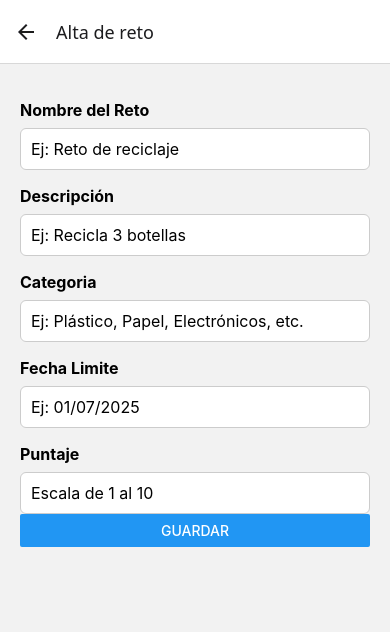
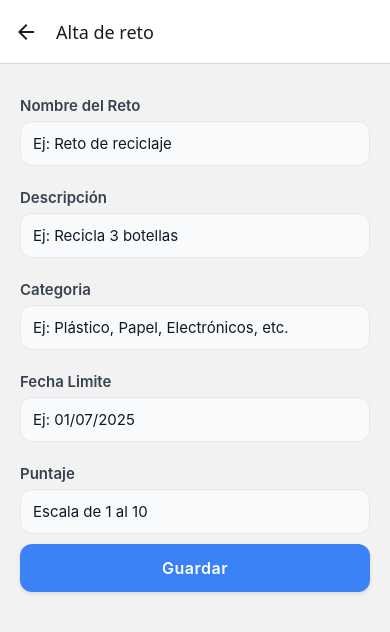
Before and after one commit to Fernando-Bonilla/EcoChallenge, a React Native app: screen /formAlta in a window 390 px wide. Shown: the top 632 px of the page. Built offline with nearby package versions, Linux system fonts and the light colour scheme.

Commit message:
probando estilos

```diff
--- a/src/components/Button/Button.styles.js
+++ b/src/components/Button/Button.styles.js
@@ -2,27 +2,33 @@ import { StyleSheet } from "react-native";
 
 const styles = StyleSheet.create({
   button: {
-        backgroundColor: "blue",
-        paddingVertical: 10,
-        borderRadius: 5,
-        // alignItems: "center",
-        minWidth: 200,
-        marginBottom: 10,
+    backgroundColor: "#3B82F6", // azul moderno
+    paddingVertical: 14,
+    paddingHorizontal: 20,
+    borderRadius: 12,
+    minWidth: 120,
+    alignItems: "center",
+    marginBottom: 12,
 
+    // Sombra moderna (iOS + Android)
+    shadowColor: "#000",
+    shadowOffset: { width: 0, height: 2 },
+    shadowOpacity: 0.1,
+    shadowRadius: 4,
+    elevation: 3,
   },
 
   view: {
-
     justifyContent: "center",
     alignItems: "center",
-
   },
 
   text: {
-        color: "white",
-        fontSize: 20,
-    }
-
+    color: "#FFFFFF",
+    fontSize: 16,
+    fontWeight: "600",
+    letterSpacing: 0.5,
+  },
 });
 
 export default styles;
--- a/src/screens/AltaRetos/formAlta.js
+++ b/src/screens/AltaRetos/formAlta.js
@@ -1,7 +1,8 @@
 import React, { useState } from "react";
-import { View, Text, TextInput, Button, Alert } from "react-native";
+import { View, Text, TextInput, Alert } from "react-native";
 import stylesForm from "./styleForm";
 import AsyncStorage from "@react-native-async-storage/async-storage";
+import Button from "../../components/Button/Button";
 
 const AltaReto = () => {
     const [userName, setuserName] = useState('');
@@ -116,7 +117,10 @@ const AltaReto = () => {
             maxLength={2}
 
         />
-        <Button title="Guardar" onPress={HandleSubmit} />
+        <Button
+            title="Guardar" onPress={HandleSubmit}
+        >
+        </Button>
     </View>
   );
 };
--- a/src/screens/AltaRetos/listRetos.js
+++ b/src/screens/AltaRetos/listRetos.js
@@ -2,12 +2,11 @@ import AsyncStorage from "@react-native-async-storage/async-storage";
 import { View, Text, Alert } from "react-native";
 import Card from "../../components/Card/Card";
 import Button from "../../components/Button/Button";
-import { useEffect, useState } from "react";
+import { useState } from "react";
 import { useNavigation } from "@react-navigation/native";
 import { useCallback } from "react";
 import { useFocusEffect } from '@react-navigation/native';
-
-
+import { styleListRetos } from "./styleListRetos";
 
 export  function ListRetos() {
     const [reto, setReto] = useState([]);
@@ -66,11 +65,12 @@ export  function ListRetos() {
 );
 
 
+
 return (
-        <View>
+  <View style={styleListRetos.container}>
     {reto.length > 0 ? (
       reto.map((reto, index) => (
-            <View key={index}>
+        <View key={index} style={styleListRetos.cardWrapper}>
           <Card
             userName={reto.userName}
             description={reto.description}
@@ -78,6 +78,7 @@ export  function ListRetos() {
             deadline={reto.deadline}
             score={reto.score}
           />
+          <View style={styleListRetos.buttonGroup}>
             <Button
               title="Eliminar"
               customPress={() => confirmDelete(index)}
@@ -89,13 +90,23 @@ export  function ListRetos() {
                   index: index,
                   retoActual: reto,
                 })
-              }/>
+              }
+            />
+             <Button
+              title="Agregar"
+              customPress={() =>
+                navigation.navigate("formAlta")
+              }
+            />
+          </View>
         </View>
       ))
     ) : (
-        <Text>No hay retos para mostrar. {JSON.stringify(reto)}</Text>
+      <Text style={styleListRetos.emptyText}>
+        No hay retos para mostrar.
+      </Text>
     )}
-
   </View>
 );
+
 }
--- a/src/screens/AltaRetos/styleForm.js
+++ b/src/screens/AltaRetos/styleForm.js
@@ -1,23 +1,44 @@
-import { StyleSheet } from 'react-native';
+
+import { StyleSheet } from "react-native";
 
 const stylesForm = StyleSheet.create({
   container: {
+    flex: 1,
+    backgroundColor: "#F3F4F6",
+    alignItems: "center",
+    justifyContent: "center",
     padding: 20,
   },
+  formWrapper: {
+    width: "90%",
+    maxWidth: 380,
+    backgroundColor: "#FFFFFF",
+    borderRadius: 20,
+    padding: 20,
+    shadowColor: "#000",
+    shadowOffset: { width: 0, height: 4 },
+    shadowOpacity: 0.08,
+    shadowRadius: 10,
+    elevation: 5,
+  },
   label: {
-    fontWeight: 'bold',
-    fontSize: 16,
-    marginBottom: 8,
-    marginTop: 16,
+    fontSize: 15,
+    fontWeight: "600",
+    color: "#374151",
+    marginBottom: 6,
+    marginTop: 12,
   },
   input: {
+    backgroundColor: "#F9FAFB",
+    borderColor: "#E5E7EB",
     borderWidth: 1,
-    borderColor: '#ccc',
-    borderRadius: 6,
-    padding: 10,
-    backgroundColor: '#fff',
-    fontSize: 16,
+    borderRadius: 12,
+    padding: 12,
+    fontSize: 15,
+    color: "#111827",
+    marginBottom: 10,
   },
+
 });
 
 export default stylesForm;
--- /dev/null
+++ b/src/screens/AltaRetos/styleListRetos.js
@@ -0,0 +1,32 @@
+import { StyleSheet } from "react-native";
+
+export const styleListRetos = StyleSheet.create({
+  container: {
+    flex: 1,
+    backgroundColor: "#F3F4F6",
+    padding: 20,
+  },
+  cardWrapper: {
+    backgroundColor: "#FFFFFF",
+    borderRadius: 12,
+    padding: 16,
+    marginBottom: 20,
+    shadowColor: "#000",
+    shadowOffset: { width: 0, height: 2 },
+    shadowOpacity: 0.1,
+    shadowRadius: 4,
+    elevation: 3,
+  },
+  buttonGroup: {
+    flexDirection: "row",
+    justifyContent: "space-between",
+    gap: 12,
+    marginTop: 12,
+  },
+  emptyText: {
+    fontSize: 16,
+    color: "#6B7280",
+    textAlign: "center",
+    marginTop: 40,
+  },
+});
--- a/src/screens/Home/Home.styles.js
+++ b/src/screens/Home/Home.styles.js
@@ -3,9 +3,8 @@ import { StyleSheet } from "react-native"
 const styles = StyleSheet.create({
   container: {
     flex: 1,
-    paddingTop: 20,
-    justifyContent: "flex-start",
-    alignItems: 'center',
+    padding: 20,
+    justifyContent: "space-between", // Esto separa los dos bloques entre arriba y abajo
   },
 
 });
--- a/src/screens/Materiales/ListadoMateriales.js
+++ b/src/screens/Materiales/ListadoMateriales.js
@@ -4,9 +4,8 @@ import { useCallback } from "react";
 import AsyncStorage from "@react-native-async-storage/async-storage";
 import Card from "../../components/Card/Card";
 import Button from "../../components/Button/Button";
-
 import { useState } from "react";
-import styles from "./ListadoMateriales.styles";
+import { styleListMateriales } from "./ListadoMateriales.styles";
 
 const ListMateriales = ({navigation}) => {
     const [articulos, setArticulos] = useState([]);
@@ -92,14 +91,14 @@ const ListMateriales = ({navigation}) => {
     );
 
     return (
-        <View style={styles.view}>
+       <View style={styleListMateriales.view}>
         {articulos.length > 0 ? (
             articulos.map((articulo, index) => (
-                    <View key={index}>
+            <View key={index} style={styleListMateriales.cardContainer}>
+                <Text style={styleListMateriales.cardText}>Articulo: {articulo.name}</Text>
+                <Text style={styleListMateriales.cardText}>Categoria: {articulo.category}</Text>
 
-                        <Text>Articulo: {articulo.name}</Text>
-                        <Text>Categoria: {articulo.category}</Text>
-
+                <View style={styleListMateriales.buttonGroup}>
                 <Button
                     title="Eliminar"
                     customPress={() => confirmDelete(index)}
@@ -112,14 +111,23 @@ const ListMateriales = ({navigation}) => {
                         articuloActual: articulo,
                     })
                     }
+                /><Button
+                    title="Agregar"
+                    customPress={() =>
+                    navigation.navigate("AltaMateriales")
+                    }
                 />
+
+                </View>
             </View>
             ))
         ) : (
-                <Text>No hay articulos para mostrar.</Text>
+            <Text style={styleListMateriales.emptyText}>
+            No hay artículos para mostrar.
+            </Text>
         )}
+</View>
 
-        </View>
     );
 
 
--- a/src/screens/Materiales/ListadoMateriales.styles.js
+++ b/src/screens/Materiales/ListadoMateriales.styles.js
@@ -1,16 +1,49 @@
 import { StyleSheet } from "react-native";
 
-
-const styles = StyleSheet.create({
-    view: {
-        paddingTop: 20,
-        flex: 1,
-        justifyContent: "flex-start",
-        alignItems: "center",
-        backgroundColor: "#fff"
-
-    }
-
+export const styleListMateriales = StyleSheet.create({
+  view: {
+    flex: 1,
+    backgroundColor: "#F9FAFB",
+    padding: 20,
+  },
+  cardContainer: {
+    backgroundColor: "#FFFFFF",
+    borderRadius: 12,
+    padding: 16,
+    marginBottom: 16,
+    shadowColor: "#000",
+    shadowOffset: { width: 0, height: 2 },
+    shadowOpacity: 0.1,
+    shadowRadius: 4,
+    elevation: 3,
+  },
+  cardText: {
+    fontSize: 16,
+    color: "#1F2937",
+    marginBottom: 8,
+  },
+  buttonGroup: {
+    flexDirection: "row",
+    justifyContent: "space-between",
+    marginTop: 10,
+    gap: 10,
+  },
+  button: {
+    flex: 1,
+    backgroundColor: "#1D4ED8", // azul fuerte
+    paddingVertical: 10,
+    borderRadius: 8,
+    alignItems: "center",
+  },
+  buttonText: {
+    color: "#FFFFFF",
+    fontWeight: "bold",
+    fontSize: 16,
+  },
+  emptyText: {
+    fontSize: 16,
+    color: "#6B7280",
+    textAlign: "center",
+    marginTop: 40,
+  },
 });
-
-export default styles;
--- a/src/screens/Participate/Participate.js
+++ b/src/screens/Participate/Participate.js
@@ -62,38 +62,35 @@ const Participation = () => {
     }
 
     try {
-        // 🛰️ Pedir permisos de ubicación
         const { status } = await Location.requestForegroundPermissionsAsync();
         if (status !== 'granted') {
           alert('Permiso de ubicación denegado');
           return;
         }
 
-        // 📍 Obtener ubicación actual
         const location = await Location.getCurrentPositionAsync({});
         const coords = {
           latitude: location.coords.latitude,
           longitude: location.coords.longitude,
         };
 
-        // Crear participación con ubicación incluida
-        const nuevaParticipacion = {
+        const newParticipation = {
           reto: selected,
-        comentario: comment,
-        imagen: image,
-        usuario: user?.userName || "Desconocido",
-        ubicacion: coords,
-        fecha: new Date().toISOString(),
+          comment: comment,
+          img: image,
+          user: user?.userName || "Desconocido",
+          location: coords,
+          date: new Date().toISOString(),
         };
 
         const existentes = await AsyncStorage.getItem("participaciones");
         const participaciones = existentes ? JSON.parse(existentes) : [];
 
-        participaciones.push(nuevaParticipacion);
+        participaciones.push(newParticipation);
         await AsyncStorage.setItem("participaciones", JSON.stringify(participaciones));
 
         alert("¡Participación enviada!");
-        console.log(nuevaParticipacion);
+        console.log(newParticipation);
         setSelected("");
         setComment("");
         setImage("");
```
Also changed, not shown: package.json (+5 -4 lines), src/screens/Home/Home.js (+21 -31 lines), 1 other file (tests, documents, lock files or other folders). Lines whose indentation alone changed are shown as unchanged.
